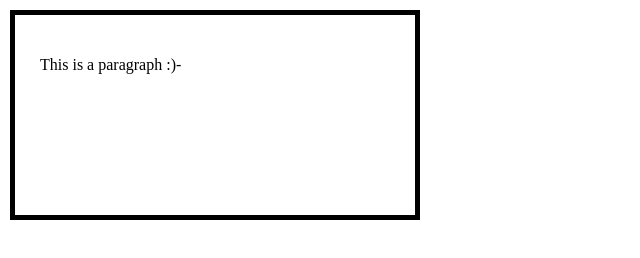
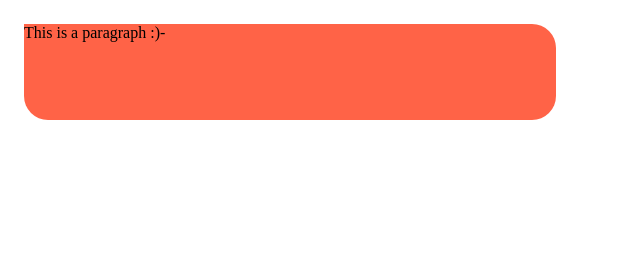
Before and after one commit to ramanansivagnanam/Css_learnings, a plain HTML site: page box.html in a window 1280 px wide. Shown: the whole page, without its empty margins (0-640 px from the left). Drawn offline with Linux system fonts and the light colour scheme.

Commit message:
flex and positioning

```diff
--- a/box.css
+++ b/box.css
@@ -2,9 +2,27 @@ body {
     margin: 0;
 }
 div#container {
-    width: 350px;
-    height: 150px;
-    margin: 10px;
-    padding: 25px;
-    border: 5px solid black;
+    width: 532px;
+    height: 96px;
+    margin: 24px;
+    background: tomato;
+    border-bottom-left-radius: 24px;
+    border-bottom-right-radius: 24px;
+    border-top-right-radius: 24px;
+
+
 }
+
+/* The margin is not counted towards the actual size of the box - #proof */
+
+/* const a = document.getElementById('container')
+a.getBoundingClientRect();
+
+bottom: 220
+height: 210
+left: 10
+right: 420
+top: 10
+width: 410
+x: 10
+y: 10 */
```
